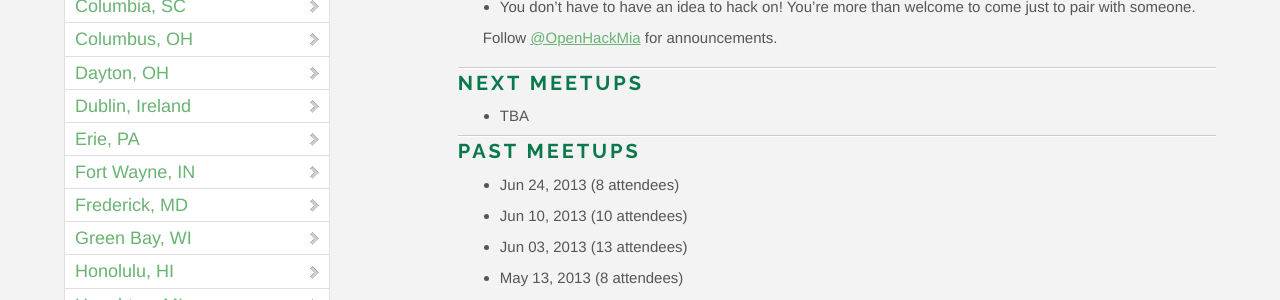
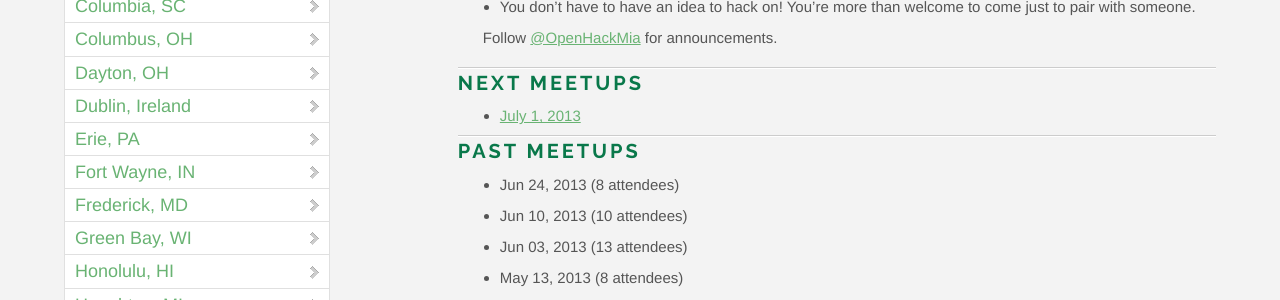
Before and after one commit to OpenHack/openhack.github.com, a Jekyll site: the page built from miami/index.markdown, in a window 1280 px wide and 900 px high, scrolled down 703 px. Shown: the part 153-453 px from the top of the window. Built offline with Jekyll 4.4.1, drawn with Linux system fonts in a browser that asks for light colours; nearby versions of some CDN libraries; Markdown is read by kramdown in place of the engine named in the settings; comment, search, counter and statistics services are not loaded.

Commit message:
Add info for the next miami meetup

```diff
--- a/miami/index.markdown
+++ b/miami/index.markdown
@@ -19,7 +19,7 @@ Follow [@OpenHackMia](http://twitter.com/openhackmia) for announcements.
 
 ### Next meetups
 
-* TBA
+* [July 1, 2013](http://www.meetup.com/miamirb/events/127233762/)
 
 ### Past meetups
 
```
